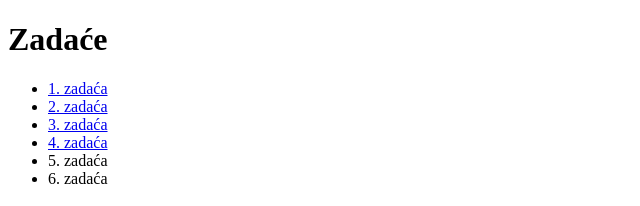
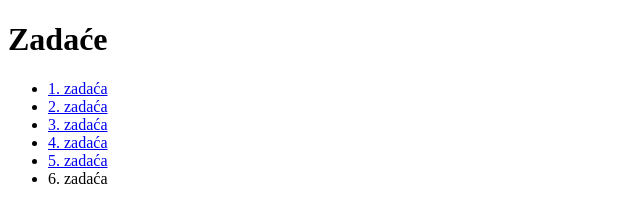
Before and after one commit to vanesasestric/wp_sestric_vanesa, a plain HTML site: page index.html in a window 1280 px wide. Shown: the top 206 px of the page, 0-640 px from the left. Drawn offline with Linux system fonts and the light colour scheme.

Commit message:
zadacaa5

```diff
--- a/index.html
+++ b/index.html
@@ -15,7 +15,7 @@
         <li><a href="./zadace/zadaca2.html">2. zadaća</a></li>
         <li><a href="./zadace/zadaca3.html">3. zadaća</a></li>
         <li><a href="./zadace/zadaca4.html">4. zadaća</a></li>
-        <li>5. zadaća</li>
+        <li><a href="./zadace/zadaca5.html">5. zadaća</a></li>
         <li>6. zadaća</li>
     </ul>
     <h1>Naslov 1</h1>
```
Also changed, not shown: zadace/zadaca5.html (added, +11 -0 lines).
